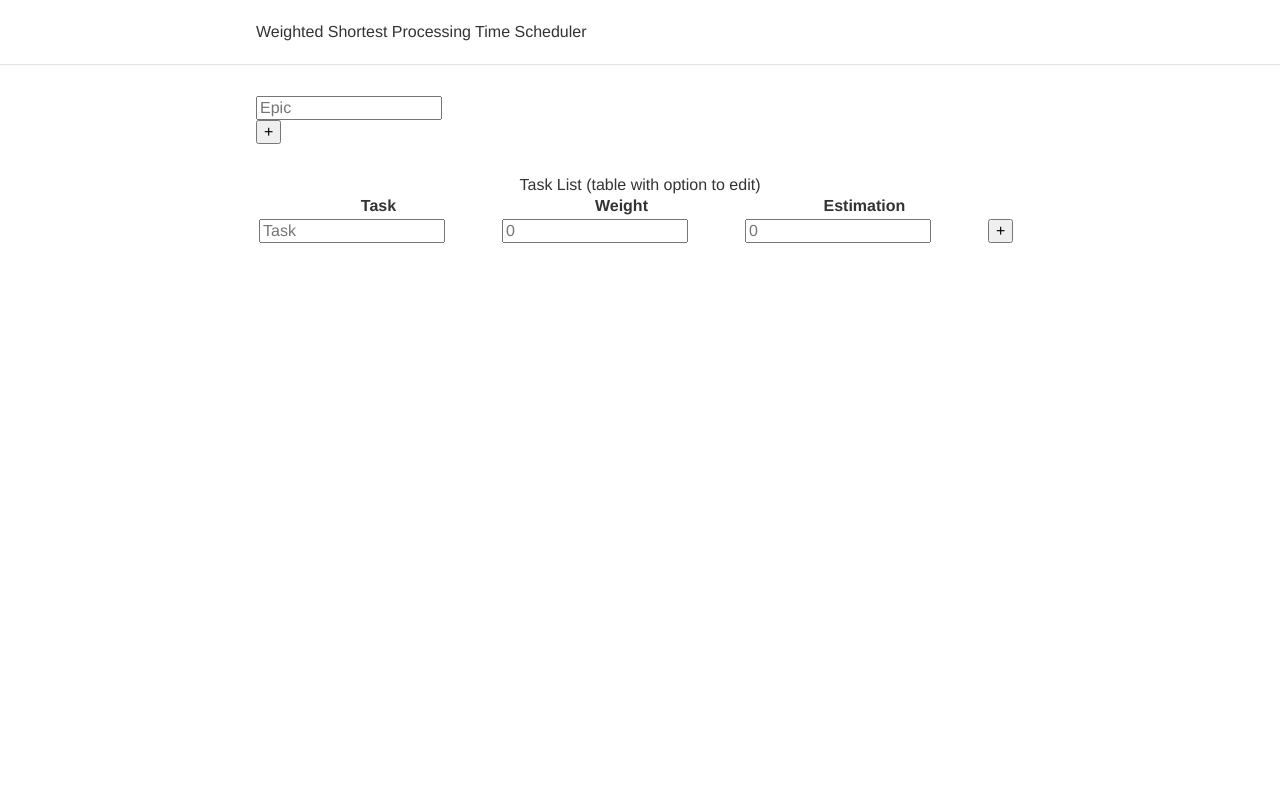
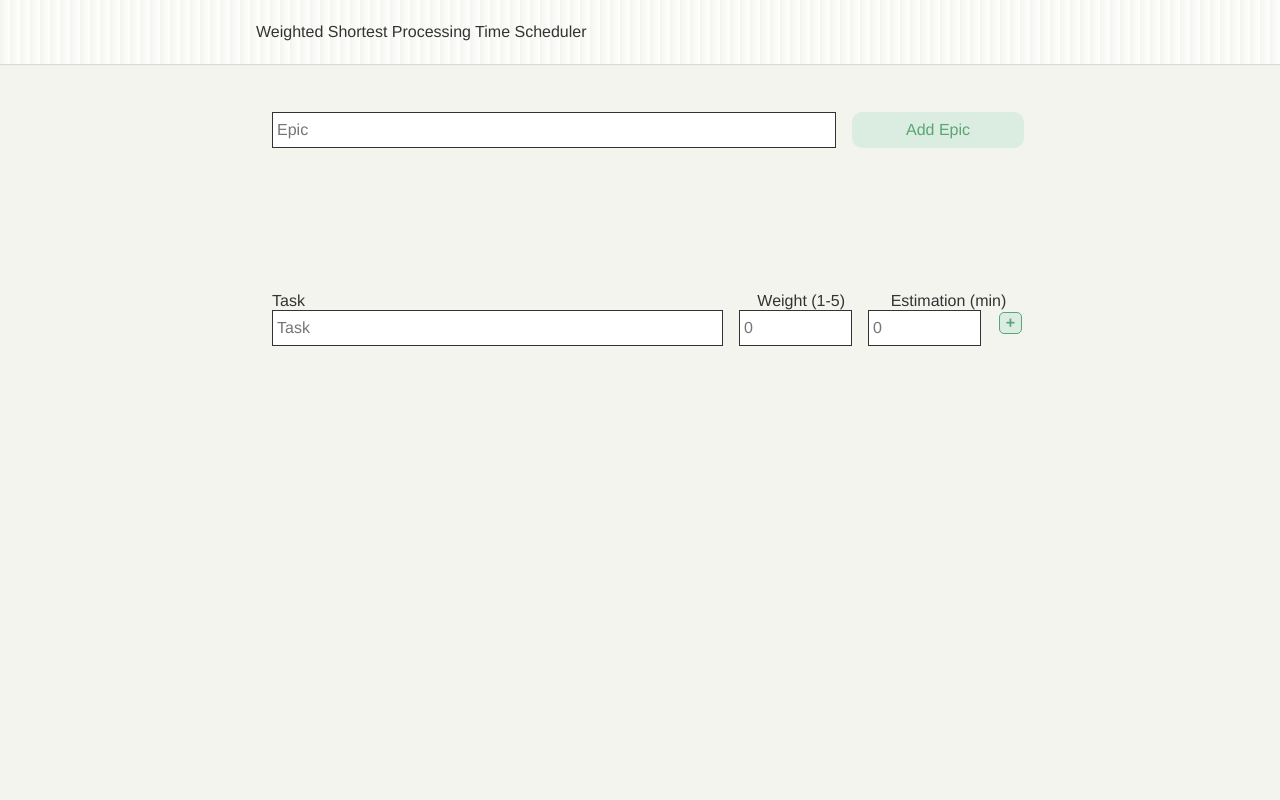
Before and after one commit to gabepk/wspt-scheduler, a React (Create React App) app: page / in a window 1280 px wide. Shown: the top 800 px of the page. Built offline with nearby package versions, Linux system fonts and the light colour scheme.

Commit message:
Add styles

```diff
--- a/src/App.css
+++ b/src/App.css
@@ -10,6 +10,7 @@ body {
   --type-second: 'Spectral', Georgia;
   font-family: var(--type-first);
   padding-top: 4rem;
+  background: #f4f4ef;
 }
 
 h1,
@@ -57,7 +58,7 @@ a {
 }
 
 .mainContainer {
-  margin-top: 2rem;
+  padding-left: 2rem;
 }
 
 .title {
@@ -95,10 +96,15 @@ a {
   }
 }
 
+input {
+  padding: 8px 4px;
+  border: 1px solid #333;
+}
+
 input.editable {
   cursor: initial;
-  border: 1px solid black;
   outline: initial;
+  background: white !important;
 }
 
 .App {
@@ -109,4 +115,5 @@ input.editable {
 
 .AppBody {
   flex: 1; /* Will expand and make footer go to the bottom of the page */
+  margin: 2rem 0;
 }
--- a/src/Components/Footer.js
+++ b/src/Components/Footer.js
@@ -4,7 +4,7 @@ import styles from './Footer.module.css';
 const Footer = () => {
   return (
     <div className={styles.footer}>
-      <p>All rights reserved</p>
+      <p>gabriella</p>
     </div>
   );
 };
--- a/src/Components/Footer.module.css
+++ b/src/Components/Footer.module.css
@@ -3,9 +3,10 @@
   padding: 3rem 1rem 0 1rem;
   height: 10rem;
   text-align: center;
-  color: #888;
+  color: #f4f4ef;
 }
 
 .footer p {
   margin-top: 1rem;
+  letter-spacing: 4px;
 }
--- a/src/Components/Header.module.css
+++ b/src/Components/Header.module.css
@@ -3,7 +3,7 @@
   position: fixed;
   width: 100%;
   z-index: 100; /* Stays above other items */
-  background: white; /* Default is transparent */
+  background: repeating-linear-gradient(90deg, #f4f4ef, white 10px);
   top: 0px;
 }
 
--- a/src/Components/Scheduler/Epic.js
+++ b/src/Components/Scheduler/Epic.js
@@ -29,17 +29,18 @@ const Epic = ({ epics, setEpics, nextId }) => {
   }
 
   return (
-    <div className={styles.epics}>
+    <div>
+      <div className={styles.newEpic}>
         <input
           type="text"
           placeholder="Epic"
           value={newEpic}
           onChange={({ target }) => setNewEpic(target.value)}
         />
-      <button className={styles.addButton} onClick={addEpic}>
-        +
-      </button>
-      <ul>
+        <button onClick={addEpic}>Add Epic</button>
+      </div>
+
+      <ul className={styles.epics}>
         {epics.map((epic) => {
           return (
             <li className={styles.epic} key={epic.id}>
--- a/src/Components/Scheduler/Epic.module.css
+++ b/src/Components/Scheduler/Epic.module.css
@@ -1,6 +1,54 @@
+.newEpic {
+  display: grid;
+  grid-template-columns: 3fr 1fr;
+  margin: 1rem 0;
+}
+
+.newEpic input {
+  outline: none;
+}
+
+.newEpic button {
+  background-color: #dbece1;
+  color: #59a674;
+  outline: none;
+  border: none;
+  margin-left: 1rem;
+  border-radius: 10px;
+}
+
 .epicInput {
   outline: none;
-  color: #999;
   border: none;
   cursor: default;
 }
+
+.epics {
+  display: flex;
+  flex-direction: row;
+}
+
+.epic {
+  display: grid;
+  grid-template-columns: auto auto;
+  padding-left: 16px;
+  border-radius: 1rem;
+  background: white;
+  margin: 0 5px;
+}
+
+.epic input {
+  outline: none;
+  border: none;
+}
+
+.epic button {
+  outline: none;
+  font-weight: bold;
+  border: none;
+  color: #a6598b;
+  background-color: #ecdbe6;
+  border-left: currentColor solid 1px;
+  border-radius: 0 13px 13px 0;
+  cursor: pointer;
+}
--- a/src/Components/Scheduler/Scheduler.module.css
+++ b/src/Components/Scheduler/Scheduler.module.css
@@ -1,6 +1,6 @@
 .scheduler {
-  display: grid;
-  grid-template-rows: auto auto 2fr 2fr;
+  display: flex;
+  flex-direction: column;
   min-height: 100vh; /* footer always on the bottom */
-  gap: 2rem;
+  gap: 8rem;
 }
--- a/src/Components/Scheduler/Task.js
+++ b/src/Components/Scheduler/Task.js
@@ -67,19 +67,15 @@ const Task = ({ tasks, setTasks, nextId }) => {
   }
 
   return (
-    <table className={styles.task}>
-      <caption>Task List (table with option to edit)</caption>
-      <thead>
-        <tr>
-          <th>Task</th>
-          <th>Weight</th>
-          <th>Estimation</th>
-          <th></th>
-        </tr>
-      </thead>
-      <tbody>
-        <tr>
-          <td>
+    <section className={styles.task}>
+      <div className={styles.row}>
+        <div>Task</div>
+        <div>Weight (1-5)</div>
+        <div>Estimation (min)</div>
+        <div></div>
+      </div>
+      <div className={styles.row}>
+        <div>
           <input
             type="text"
             placeholder="Task"
@@ -88,8 +84,8 @@ const Task = ({ tasks, setTasks, nextId }) => {
               setNewTask({ ...newTask, name: target.value })
             }
           />
-          </td>
-          <td>
+        </div>
+        <div>
           <input
             type="number"
             placeholder="0"
@@ -98,8 +94,8 @@ const Task = ({ tasks, setTasks, nextId }) => {
               setNewTask({ ...newTask, weight: Number(target.value) })
             }
           />
-          </td>
-          <td>
+        </div>
+        <div>
           <input
             type="number"
             placeholder="0"
@@ -108,31 +104,31 @@ const Task = ({ tasks, setTasks, nextId }) => {
               setNewTask({ ...newTask, estimation: Number(target.value) })
             }
           />
-          </td>
-          <td>
+        </div>
+        <div>
           <button className={styles.addButton} onClick={addTask}>
             +
           </button>
-          </td>
-        </tr>
+        </div>
+      </div>
       {tasks.map((task) => {
         return (
-            <tr key={task.id}>
-              <td>
+          <div className={`${styles.row} ${styles.savedTasks}`} key={task.id}>
+            <div>
               <input
                 type="text"
                 className={styles.taskInput}
                 value={task.name}
                 onClick={({ target }) => target.classList.add('editable')}
-                  onChange={({ target }) =>
-                    updateTaskName(task.id, target.value)
-                  }
+                onChange={({ target }) => updateTaskName(task.id, target.value)}
                 onBlur={({ target }) => target.classList.remove('editable')}
               />
-              </td>
-              <td>
+            </div>
+            <div>
               <input
                 type="number"
+                min="1"
+                max="5"
                 className={styles.taskInput}
                 value={task.weight}
                 onClick={({ target }) => target.classList.add('editable')}
@@ -141,10 +137,11 @@ const Task = ({ tasks, setTasks, nextId }) => {
                 }
                 onBlur={({ target }) => target.classList.remove('editable')}
               />
-              </td>
-              <td>
+            </div>
+            <div>
               <input
                 type="number"
+                min="1"
                 className={styles.taskInput}
                 value={task.estimation}
                 onClick={({ target }) => target.classList.add('editable')}
@@ -153,20 +150,19 @@ const Task = ({ tasks, setTasks, nextId }) => {
                 }
                 onBlur={({ target }) => target.classList.remove('editable')}
               />
-              </td>
-              <td>
+            </div>
+            <div>
               <button
                 className={styles.removeButton}
                 onClick={() => deleteTask(task.id)}
               >
                 x
               </button>
-              </td>
-            </tr>
+            </div>
+          </div>
         );
       })}
-      </tbody>
-    </table>
+    </section>
   );
 };
 
--- a/src/Components/Scheduler/Task.module.css
+++ b/src/Components/Scheduler/Task.module.css
@@ -1,6 +1,58 @@
 .taskInput {
   outline: none;
-  color: #999;
   border: none;
   cursor: default;
 }
+
+.task {
+  display: flex;
+  flex-direction: column;
+}
+
+.task div.row {
+  display: grid;
+  grid-template-columns: 4fr 1fr 1fr auto;
+  gap: 1rem;
+}
+
+.task div.row.savedTasks {
+  border-bottom: 1px solid #ddd;
+}
+
+.task div.row.savedTasks input {
+  background: transparent;
+}
+
+input {
+  width: 100%;
+}
+
+.task button {
+  outline: none;
+  background-color: transparent;
+  font-weight: bold;
+  border: none;
+  border-radius: 5px;
+  margin: 2px;
+  cursor: pointer;
+  border: currentColor solid 1px;
+}
+
+.task button.removeButton {
+  color: #a6598b;
+  background-color: #ecdbe6;
+}
+
+.task button.addButton {
+  color: #59a674;
+  background-color: #dbece1;
+}
+
+@media (max-width: 500px) {
+  .task div.row {
+    display: grid;
+    grid-template-rows: auto;
+    grid-template-columns: auto;
+    margin-bottom: 2rem;
+  }
+}
```
Also changed, not shown: 1 other file (tests, documents, lock files or other folders). Lines whose indentation alone changed are shown as unchanged.
